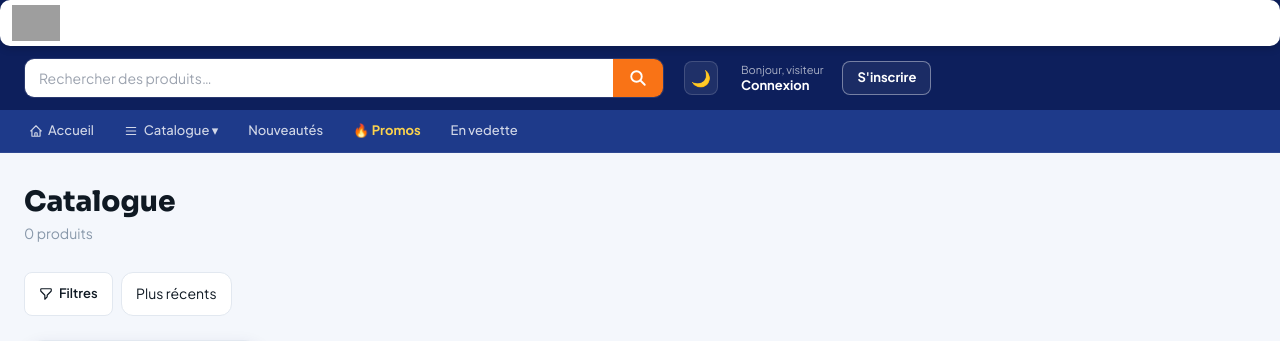
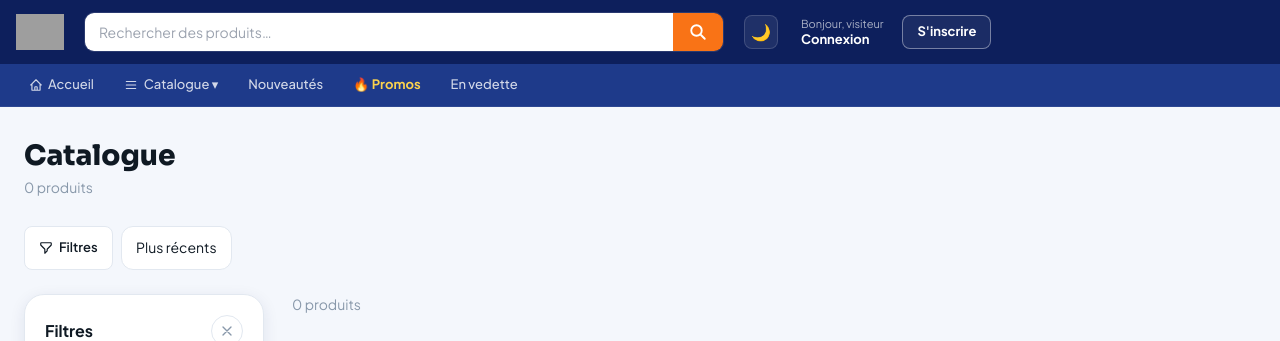
Before and after one commit to Ing-MONTHE/hooyia-market, a Django app: page /produits/ in a window 1280 px wide. Shown: the top 341 px of the page. Run offline with Django 5.2, Linux system fonts and the light colour scheme; data that the repository does not hold is empty; some libraries are stand-ins or nearby versions; grey boxes are pictures that could not be loaded.

Commit message:
Ok. Debut du design

```diff
--- a/templates/partials/navbar.html
+++ b/templates/partials/navbar.html
@@ -263,15 +263,16 @@
 </style>
 
 <header class="navbar-top">
-  <!-- Logo -->
+
+  <!-- ══ BARRE PRINCIPALE ══ -->
+  <div style="max-width:1400px;margin:0 auto;padding:0 1rem;display:flex;align-items:center;gap:0.75rem;height:64px;">
+
+    <!-- Logo -->
     <a href="{% url 'products:accueil' %}"
-       style="display:flex;align-items:center;flex-shrink:0;background:white;border-radius:10px;padding:5px 12px;box-shadow:0 2px 8px rgba(0,0,0,.2);transition:all 200ms;text-decoration:none;"
        onmouseover="this.style.boxShadow='0 4px 16px rgba(249,115,22,.4)'"
        onmouseout="this.style.boxShadow='0 2px 8px rgba(0,0,0,.2)'">
       <img src="{% static 'img/logo.svg' %}" alt="HooYia Market" style="height:36px;width:auto;" />
     </a>
-  <!-- ══ BARRE PRINCIPALE ══ -->
-  <div style="max-width:1400px;margin:0 auto;padding:0 1rem;display:flex;align-items:center;gap:0.75rem;height:64px;">
 
     <!-- Search bar -->
     <div class="nav-search-wrap" style="flex:1;margin:0 0.5rem;">
```
Also changed, not shown: static/img/logo.svg.
